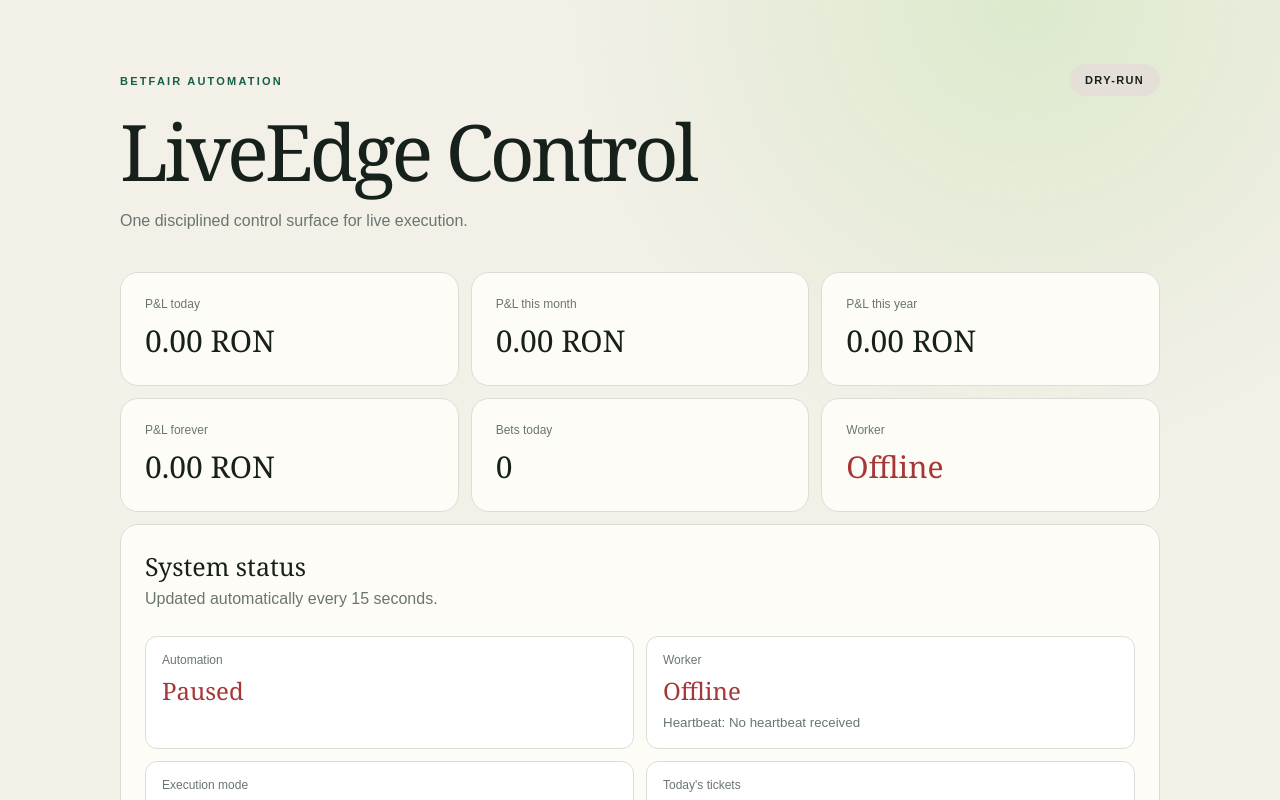
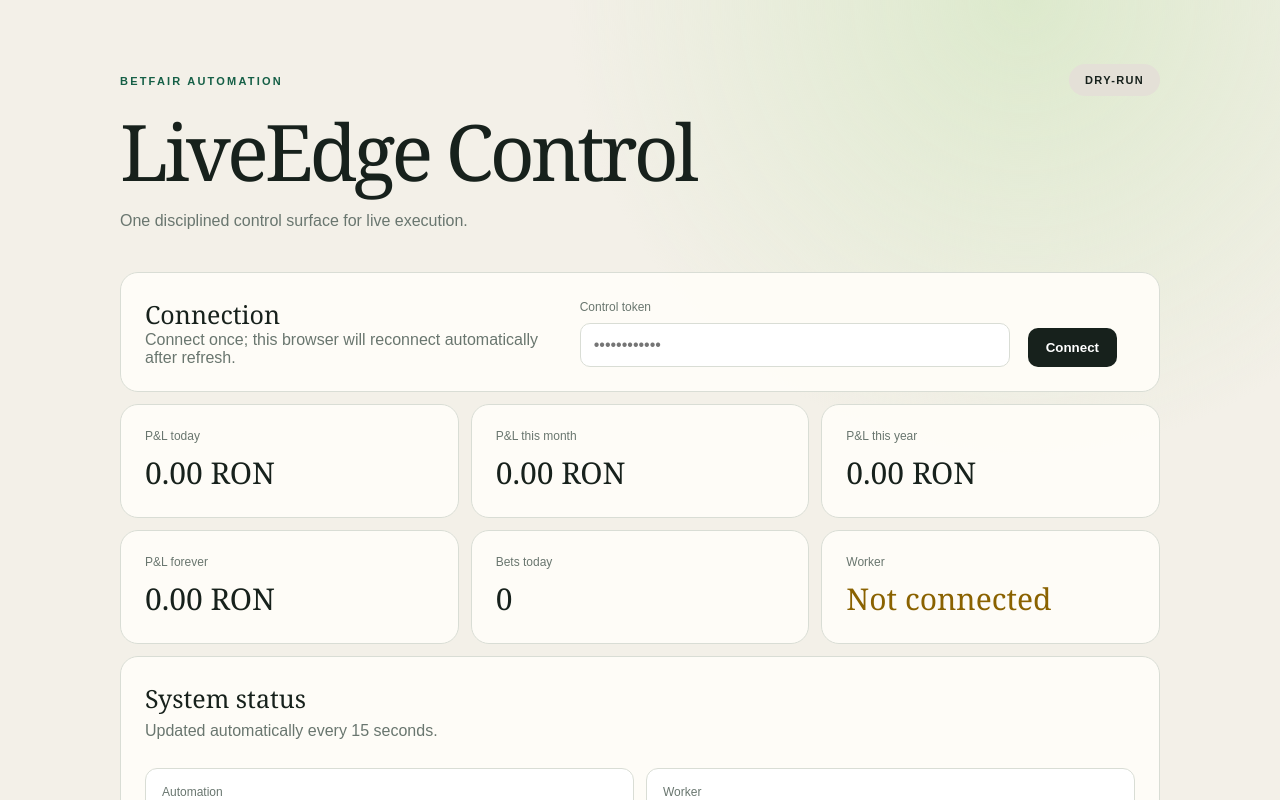
Before and after one commit to pariuverdero-byte/flashscore-scraper, a Next.js app in the folder control-plane/: page / in a window 1280 px wide. Shown: the top 800 px of the page. Built offline with nearby package versions, Linux system fonts and the light colour scheme.

Commit message:
Persist dashboard connection and clarify worker status

```diff
--- a/control-plane/components/dashboard.tsx
+++ b/control-plane/components/dashboard.tsx
@@ -9,6 +9,7 @@
 type SaveSection = "algorithm" | "risk";
 type SaveFeedback = { section: SaveSection; kind: "pending" | "success" | "error"; text: string } | null;
 type TicketStatus = { date: string; receivedAt: string; cota2: number; ticketOfDay: number } | null;
+type ConnectionState = "disconnected" | "connecting" | "connected" | "error";
 
 function errorMessage(body: unknown, status: number) {
   if (!body || typeof body !== "object") return `Request failed (${status})`;
@@ -25,8 +26,9 @@
 }
 
 export default function Dashboard() {
-  const [token, setToken] = useState(() => typeof window === "undefined" ? "" : sessionStorage.getItem("control-token") ?? "");
-  const [activeToken, setActiveToken] = useState(() => typeof window === "undefined" ? "" : sessionStorage.getItem("control-token") ?? "");
+  const [token, setToken] = useState("");
+  const [activeToken, setActiveToken] = useState("");
+  const [connectionState, setConnectionState] = useState<ConnectionState>("disconnected");
   const [config, setConfig] = useState<BettingConfig>(defaultConfig);
   const [status, setStatus] = useState<WorkerStatus>(emptyStatus);
   const [message, setMessage] = useState("Enter the control token to load settings.");
@@ -79,11 +81,26 @@
       setReviews(nextReviews);
       setProposals(nextProposals);
       setPnl(nextPnl);
+      setConnectionState("connected");
       if (announce) setMessage("Controls loaded. Status refreshes automatically.");
     } catch (error) {
+      setConnectionState("error");
+      setWorkerOnline(false);
       if (announce) setMessage(error instanceof Error ? error.message : "Unable to load");
     }
   }, [request]);
+
+  useEffect(() => {
+    const savedToken = localStorage.getItem("control-token") ?? sessionStorage.getItem("control-token") ?? "";
+    if (!savedToken) return;
+    const restoreConnection = window.setTimeout(() => {
+      localStorage.setItem("control-token", savedToken);
+      setToken(savedToken);
+      setConnectionState("connecting");
+      setActiveToken(savedToken);
+    }, 0);
+    return () => window.clearTimeout(restoreConnection);
+  }, []);
 
   useEffect(() => {
     if (!activeToken) return;
@@ -96,9 +113,28 @@
   }, [activeToken, refreshDashboard]);
 
   async function load() {
-    sessionStorage.setItem("control-token", token);
-    setActiveToken(token);
-    await refreshDashboard(token, true);
+    const nextToken = token.trim();
+    if (!nextToken) {
+      setConnectionState("error");
+      setMessage("Enter the control token first.");
+      return;
+    }
+    localStorage.setItem("control-token", nextToken);
+    sessionStorage.setItem("control-token", nextToken);
+    setConnectionState("connecting");
+    setActiveToken(nextToken);
+    await refreshDashboard(nextToken, true);
+  }
+
+  function disconnect() {
+    localStorage.removeItem("control-token");
+    sessionStorage.removeItem("control-token");
+    setToken("");
+    setActiveToken("");
+    setConnectionState("disconnected");
+    setWorkerOnline(false);
+    setStatus(emptyStatus);
+    setMessage("Disconnected. Enter the control token to load settings.");
   }
 
   async function save(section: SaveSection) {
@@ -145,21 +181,25 @@
     <label><span>{label}</span><input type="number" step={step} value={String(config[key])} onChange={(event) => setConfig({ ...config, [key]: Number(event.target.value) })} /></label>
   );
 
+  const workerLabel = connectionState === "connected" ? (workerOnline ? "Online" : "Offline") : "Not connected";
+  const workerClass = connectionState === "connected" ? (workerOnline ? "online" : "negative") : "dryRunText";
+
   return <main>
     <header><div><p className="eyebrow">BETFAIR AUTOMATION</p><h1>LiveEdge Control</h1><p className="muted">One disciplined control surface for live execution.</p></div><div className={`mode ${status.mode}`}>{status.mode}</div></header>
+    <section className="panel auth"><div><h2>Connection</h2><p className="muted">{connectionState === "connected" ? "Connected. Live status refreshes every 15 seconds." : connectionState === "connecting" ? "Connecting…" : "Connect once; this browser will reconnect automatically after refresh."}</p></div><label><span>Control token</span><input type="password" value={token} onChange={(event) => setToken(event.target.value)} placeholder="••••••••••••" /></label><button onClick={load} disabled={connectionState === "connecting"}>{connectionState === "connecting" ? "Connecting…" : "Connect"}</button>{connectionState === "connected" ? <button className="secondary" onClick={disconnect}>Disconnect</button> : null}</section>
     <section className="metrics">
       <article><span>P&amp;L today</span><strong className={pnl.today < 0 ? "negative" : ""}>{pnl.today.toFixed(2)} RON</strong></article>
       <article><span>P&amp;L this month</span><strong className={pnl.month < 0 ? "negative" : ""}>{pnl.month.toFixed(2)} RON</strong></article>
       <article><span>P&amp;L this year</span><strong className={pnl.year < 0 ? "negative" : ""}>{pnl.year.toFixed(2)} RON</strong></article>
       <article><span>P&amp;L forever</span><strong className={pnl.forever < 0 ? "negative" : ""}>{pnl.forever.toFixed(2)} RON</strong></article>
       <article><span>Bets today</span><strong>{status.betsToday}</strong></article>
-      <article><span>Worker</span><strong className={workerOnline ? "online" : "negative"}>{workerOnline ? "Online" : "Offline"}</strong></article>
+      <article><span>Worker</span><strong className={workerClass}>{workerLabel}</strong></article>
     </section>
     <section className="panel systemStatus">
       <div className="panelTitle"><div><h2>System status</h2><p>Updated automatically every 15 seconds.</p></div></div>
       <div className="statusGrid">
         <article><span>Automation</span><strong className={config.enabled ? "online" : "negative"}>{config.enabled ? "Enabled" : "Paused"}</strong></article>
-        <article><span>Worker</span><strong className={workerOnline ? "online" : "negative"}>{workerOnline ? "Online" : "Offline"}</strong><small>Heartbeat: {heartbeatLabel}</small></article>
+        <article><span>Worker</span><strong className={workerClass}>{workerLabel}</strong><small>{connectionState === "connected" ? `Heartbeat: ${heartbeatLabel}` : "Connect the dashboard to read heartbeat data"}</small></article>
         <article><span>Execution mode</span><strong className={status.mode === "live" ? "negative" : "dryRunText"}>{status.mode === "live" ? "LIVE" : "DRY-RUN"}</strong><small>{status.mode === "live" ? "Real orders may be submitted" : "No real bets can be placed"}</small></article>
         <article><span>Today&apos;s tickets</span><strong>{ticketStatus?.date === today ? "Received" : "Not received"}</strong><small>{ticketStatus ? `Cota 2: ${ticketStatus.cota2} selections · Ticket of day: ${ticketStatus.ticketOfDay} selections · ${ticketStatus.receivedAt}` : "Waiting for ticket input"}</small></article>
       </div>
@@ -177,7 +217,6 @@
     <section className="panel"><div className="panelTitle"><div><h2>Algorithm controls</h2><p>Execution-window changes apply without rewriting the signal generator.</p></div><label className="switch"><input type="checkbox" checked={config.algorithmAutopilot} onChange={(event) => setConfig({ ...config, algorithmAutopilot: event.target.checked })} /><span>Autopilot {config.algorithmAutopilot ? "on" : "off"}</span></label></div>
       <div className="grid">{numberField("liveMinMinute", "Earliest live minute", 1)}{numberField("liveMaxMinute", "Latest live minute", 1)}{numberField("approvalWindowDays", "Auto-approval delay (1–5 days)", 1)}</div><div className="saveRow"><button className="primary" onClick={() => save("algorithm")} disabled={savingSection !== null}>{savingSection === "algorithm" ? "Saving…" : "Save algorithm controls"}</button>{saveStatus("algorithm")}</div>
     </section>
-    <section className="panel auth"><h2>Connection</h2><label><span>Control token</span><input type="password" value={token} onChange={(event) => setToken(event.target.value)} placeholder="••••••••••••" /></label><button onClick={load}>Connect</button></section>
     <section className="panel"><div className="panelTitle"><div><h2>Risk limits</h2><p>Applied before every order, including imported tickets.</p></div><label className="switch"><input type="checkbox" checked={config.enabled} onChange={(event) => setConfig({ ...config, enabled: event.target.checked })} /><span>{config.enabled ? "Enabled" : "Paused"}</span></label></div>
       <div className="grid">{numberField("stakePerBet", "Stake per selection (RON)", .01)}{numberField("minLiveOdds", "Minimum live odds", .01)}{numberField("minLiveConfidence", "Minimum live confidence (%)", 1)}{numberField("maxDailyLoss", "Maximum daily loss (RON)", 1)}{numberField("dailyTakeProfit", "Daily take-profit (RON)", 1)}{numberField("maxSignalAgeSeconds", "Maximum signal age (seconds)", 1)}</div>
       <div className="saveRow"><button className="primary" onClick={() => save("risk")} disabled={savingSection !== null}>{savingSection === "risk" ? "Saving…" : "Save risk limits"}</button>{saveStatus("risk")}</div>
```
Also changed, not shown: control-plane/app/globals.css.
